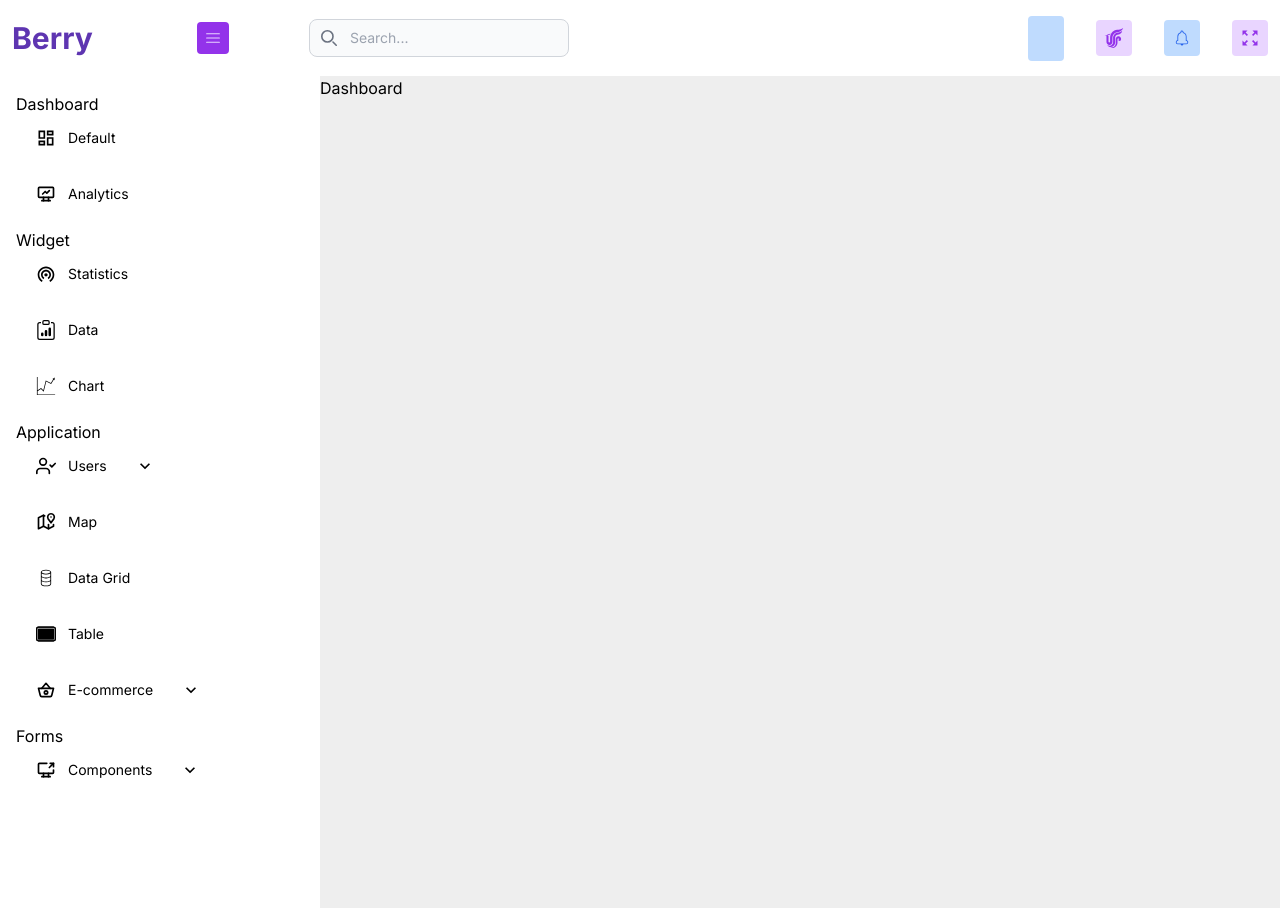
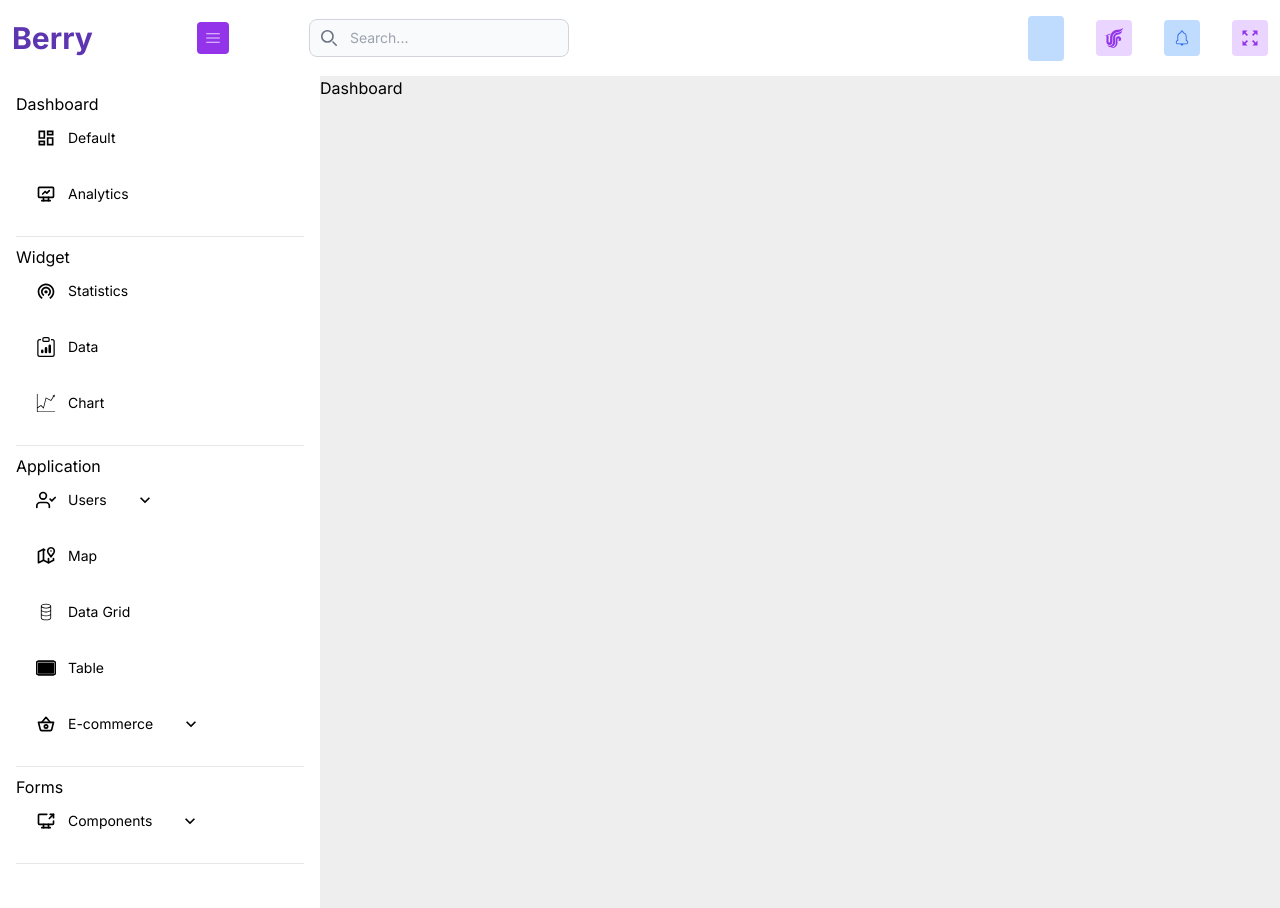
Before and after one commit to senayakagunduz/next-dashboard, a Next.js app: page / in a window 1280 px wide. Built offline with nearby package versions, Linux system fonts and the light colour scheme; some icons are missing.

Commit message:
hr added

```diff
--- a/src/components/SideBarDynamic.jsx
+++ b/src/components/SideBarDynamic.jsx
@@ -53,8 +53,10 @@ const SideBarDynamic = ({ icon, text, children, collapsed }) => {
                     collapsed={collapsed}
                   />
                 </Link>
+
               ))}
             </div>
+            <hr className="border-gray-200 my-2 px-2 w-full" />
           </div>
 
       ) : (
```
